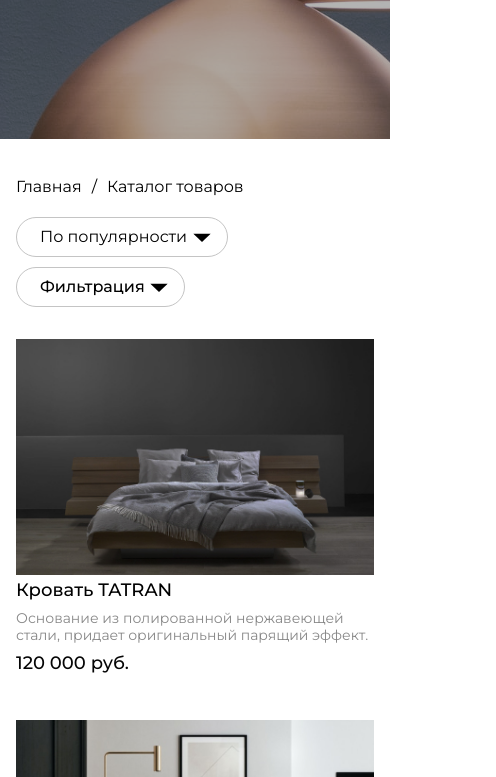
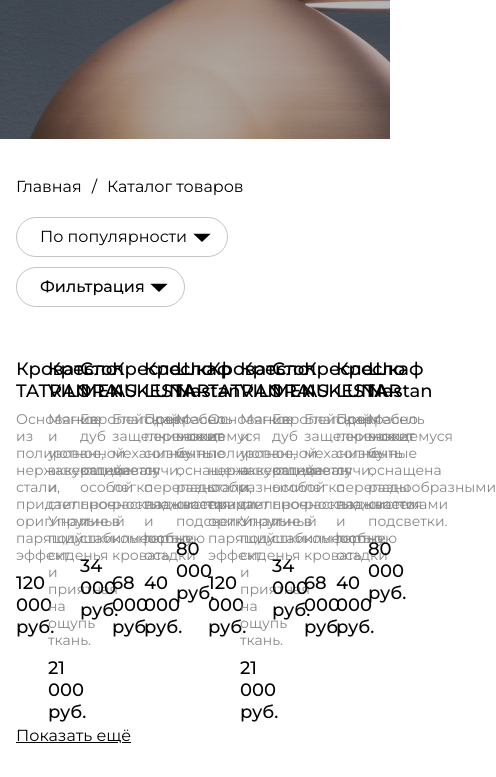
Before and after one commit to Luno-s/Luno-s.github.io, a plain HTML site: page catalog.html in a window 390 px wide. Shown: the part 261-1038 px from the top of the page, 496 px wide, since content can reach past the window. Drawn offline with nearby package versions, Linux system fonts and the light colour scheme; files that its build step writes are made by us from their sources.

Commit message:
Update _mobail.scss

```diff
--- a/_mobail.scss
+++ b/_mobail.scss
@@ -118,7 +118,7 @@
     }
 
     .product {
-        width: auto;
+        width: 0;
         height: 349px;
 
         &-content {
```
